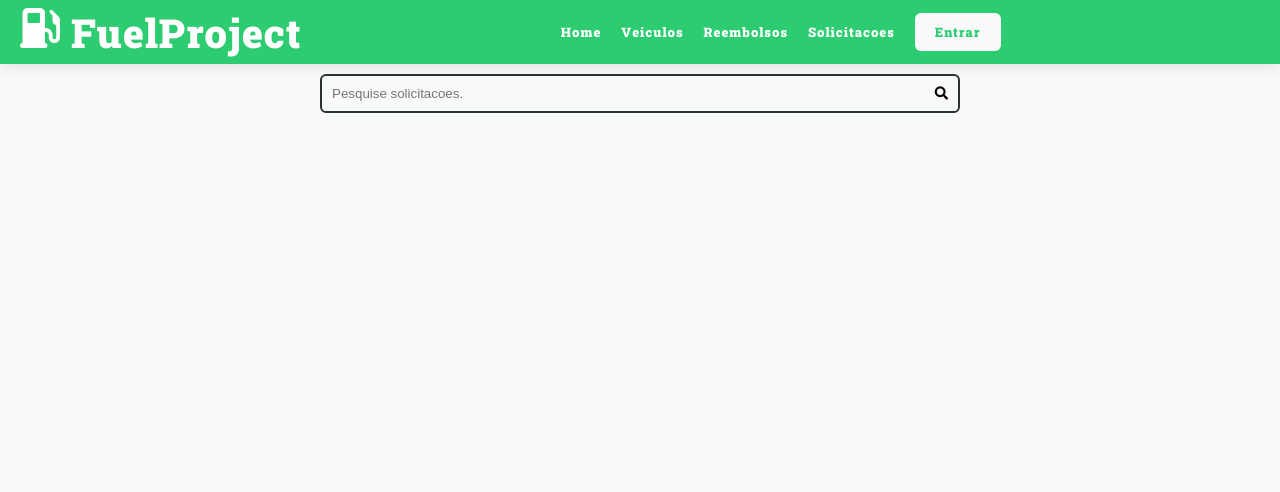
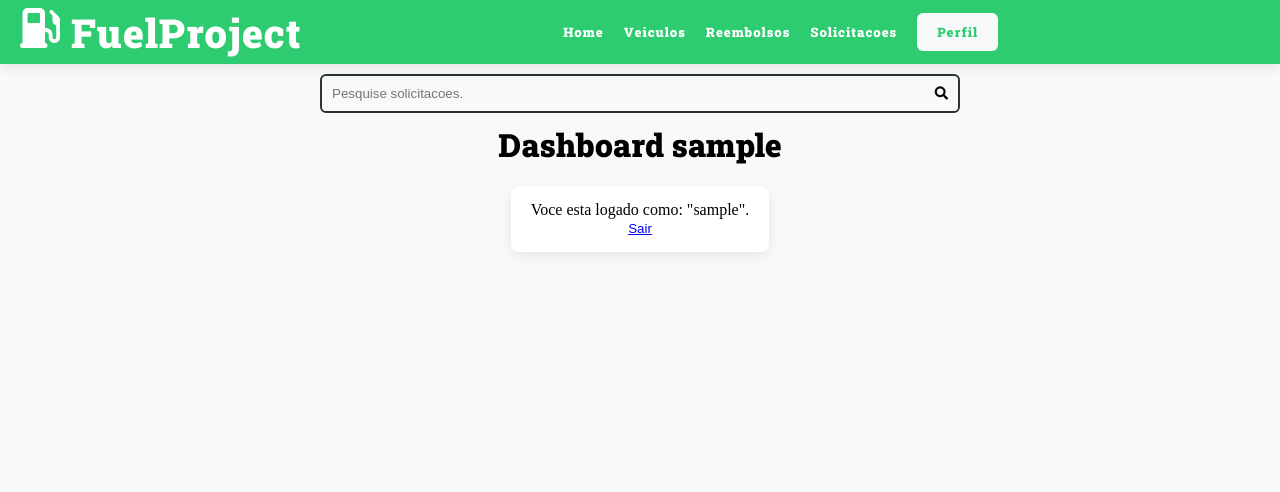
Before and after one commit to machadopy/fuelproject, a Django app: page / in a window 1280 px wide. Shown: the top 492 px of the page. Before the commit the page ends 113 px from the top, so only its background shows below. Run offline with Django 5.2, Linux system fonts and the light colour scheme; the visitor is signed in with stand-in values (Sample User, id 1); data that the repository does not hold is empty; some libraries are stand-ins or nearby versions.

Commit message:
feat: implement user dashboard, enhance login/logout messages, and update templates for user authentication

```diff
--- a/static/css/style.css
+++ b/static/css/style.css
@@ -426,6 +426,15 @@ h1,h2,h3,h4{
     box-shadow: 0 4px 12px rgba(0,0,0,0.2);
 
 }
+.login-message-container{
+    margin: 2rem auto 4rem;
+    padding: 1.5rem 2rem;
+    width: fit-content;
+    background-color: var(--color-white);
+    border-radius: 8px;
+    box-shadow: 0 4px 12px rgba(0,0,0,0.08);
+    text-align: center;
+}
 .linkreembolsos{
 
     margin-top: 1rem;
--- a/templates/base.html
+++ b/templates/base.html
@@ -19,6 +19,8 @@
 
     </main>
 
+    {% block before_footer %}{% endblock before_footer %}
+
 <footer class="footer">
     <div class="footer-content">
 
--- a/templates/partials/_forreembolsos.html
+++ b/templates/partials/_forreembolsos.html
@@ -11,11 +11,11 @@
                         <span class="info-group">
                             <p class="historic-label">Placa</p>
                             <div class="historic-varitem">{{item.veiculo.placa}}</div>
-                        </span class="info-group">
+                        </span>
                         <span class="info-group">
                             <p class="historic-label">Distancia</p>
                             <div class="historic-varitem">{{item.distancia_percorrida}}</div>
-                        </span class="info-group">
+                        </span>
                         <span class="info-group">
                             <p class="historic-label">STATUS</p>
                             <div class="historic-varitem">{{ item.get_status_display }}</div>
@@ -23,6 +23,7 @@
                     </div>
                 </a>
             {% endfor %}
+        </div>
     </section>
     <section>
         {% include 'partials/_pagination.html' %}
--- a/templates/partials/_header.html
+++ b/templates/partials/_header.html
@@ -24,11 +24,15 @@
                 <li class="nav-item">
                   <a href="/fuelrequests/" class="nav-link">Solicitacoes</a>
                 </li>
-
-                <li class="nav-item">
-                  <a href="/user_login" class="btn btn-outline-light ml-4 navlink-entrar">Entrar</a>
-                </li>
-
+              {% if not user.is_authenticated %}
+                  <li class="nav-item">
+                    <a href="/user_login" class="btn btn-outline-light ml-4 navlink-entrar">Entrar</a>
+                  </li>
+              {% else %}
+                  <li class="nav-item">
+                    <a href="/dashboard" class="btn btn-outline-light ml-4 navlink-entrar"> Perfil </a>
+                  </li>
+              {% endif %}
               </div>
 
                 <button class="hamburguer"></button>
--- a/templates/partials/_pagination.html
+++ b/templates/partials/_pagination.html
@@ -21,5 +21,3 @@
     </div>
 </div>
 {% endif %}
-
-<!--step-links, pag-buttons
--- /dev/null
+++ b/usuarios/templates/usuarios/dashboard.html
@@ -0,0 +1,14 @@
+{% extends 'base.html' %}
+
+{% block title %}Dashboard {{ user }}{% endblock title %}
+
+{% block main %}
+{% include 'partials/_searchbar.html' %}
+<h1 style="text-align: center;">Dashboard {{ user }}</h1>
+
+
+
+{% include 'partials/_forreembolsos.html' %}
+{% include 'usuarios/partials/login_messages.html' %}
+
+{% endblock %}
--- /dev/null
+++ b/usuarios/templates/usuarios/partials/login_messages.html
@@ -0,0 +1,11 @@
+{% if user.is_authenticated %}
+    <div class="login-message-container">
+        <p>Voce esta logado como: "{{ user.username }}".</p>
+        <form action="{% url 'usuarios:logout' %}" method="post" style="display: inline;">
+            {% csrf_token %}
+            <button type="submit" class="btn-logout" style="background: none; border: none; padding: 0; color: blue; cursor: pointer; text-decoration: underline;">
+                Sair
+            </button>
+        </form>
+    </div>
+{% endif %}
--- a/usuarios/urls.py
+++ b/usuarios/urls.py
@@ -13,5 +13,6 @@ urlpatterns = [
     path('login_create/', views.login_create, name='login_create'),
     path('logout/', auth_views.LogoutView.as_view(next_page='/user_login'), name='logout'),
     path('disparar/', views.disparar_mensagem, name='disparar_mensagem'),
+    path('dashboard/', views.dashboard, name='dashboard'),
 
 ]
--- a/usuarios/views.py
+++ b/usuarios/views.py
@@ -21,7 +21,7 @@ def usuarios(request):
                 solicitacoes = Fuelrequests.objects.filter(usuario=request.user)[:9]
 
 
-        return render(request, 'usuarios/index.html', {'page_solicitacoes':solicitacoes})
+        return render(request, 'usuarios/dashboard.html', {'page_solicitacoes':solicitacoes})
 
 
 def register_view(request):
@@ -82,7 +82,7 @@ def login_create(request):
                 raise Http404
 
         form = LoginForm(request.POST)
-        login_url = reverse('usuarios:user_login')
+        login_url = reverse('usuarios:dashboard')
 
 
         if form.is_valid():
@@ -102,7 +102,7 @@ def login_create(request):
         return redirect(login_url)
 
 
-@login_required(login_url='authors:login', redirect_field_name='next')
+@login_required(login_url='usuarios:user_login', redirect_field_name='next')
 def logout_views(request):
         if not request.POST:
                 raise Http404
@@ -113,3 +113,15 @@ def logout_views(request):
         logout(request)
         messages.warning(request, "Você saiu da sua conta com sucesso.")
         return redirect(reverse('usuarios:login'))
+
+
+@login_required(login_url='usuarios:user_login', redirect_field_name='next')
+def dashboard(request):
+
+        if request.user.is_superuser:
+                solicitacoes = Fuelrequests.objects.all().order_by('-data_solicitacao')[:9]
+        else:
+                solicitacoes = Fuelrequests.objects.filter(usuario=request.user)[:9]
+
+
+        return render(request, 'usuarios/dashboard.html',{'page_solicitacoes':solicitacoes})
```
Also changed, not shown: fuelrequests/admin.py (+60 -3 lines), tests/test_usuarios_views.py (+1 -1 lines), usuarios/templates/usuarios/dashboard_old.html (added, +14 -0 lines), usuarios/templates/usuarios/user_login.html (+2 -12 lines). Lines whose indentation alone changed are shown as unchanged.
